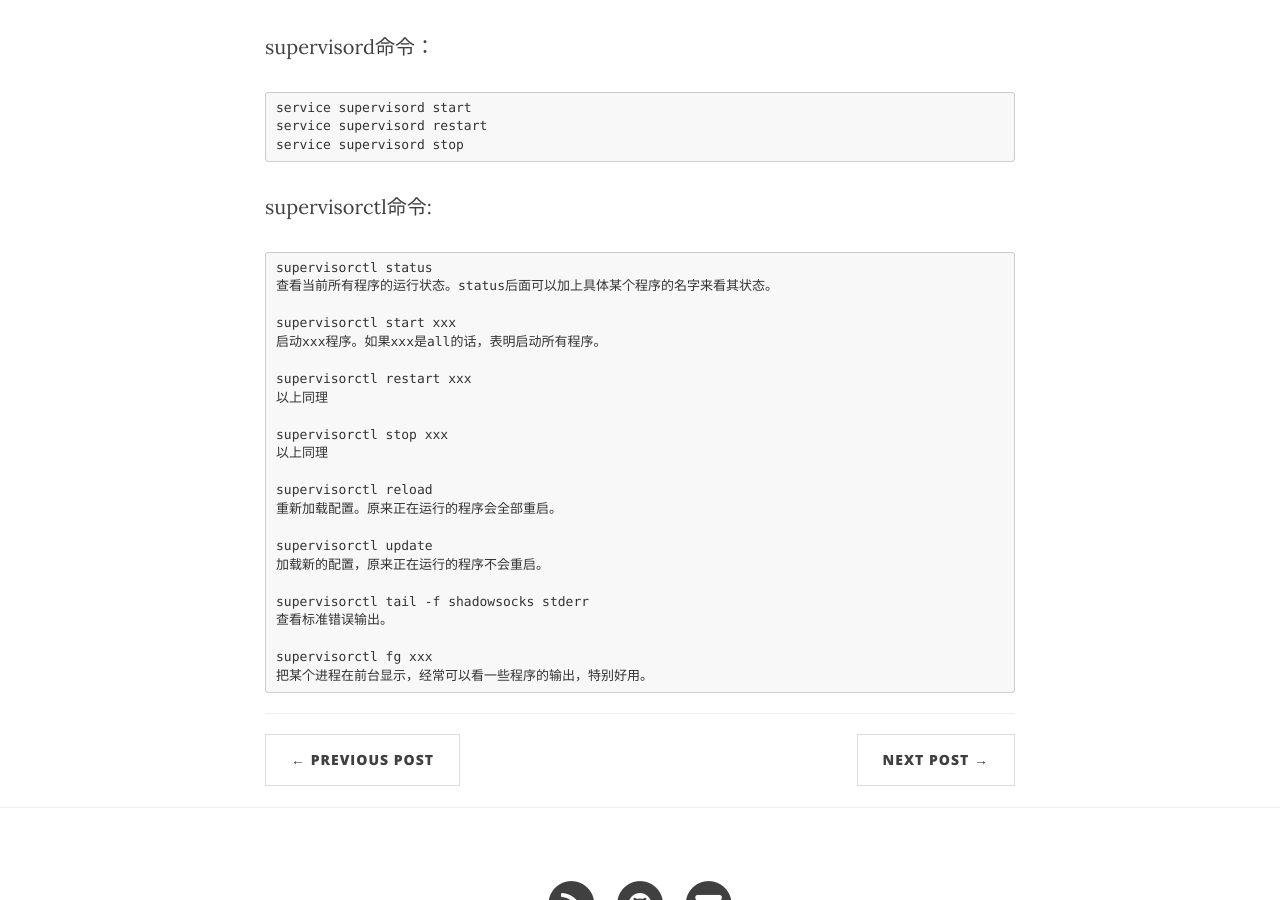
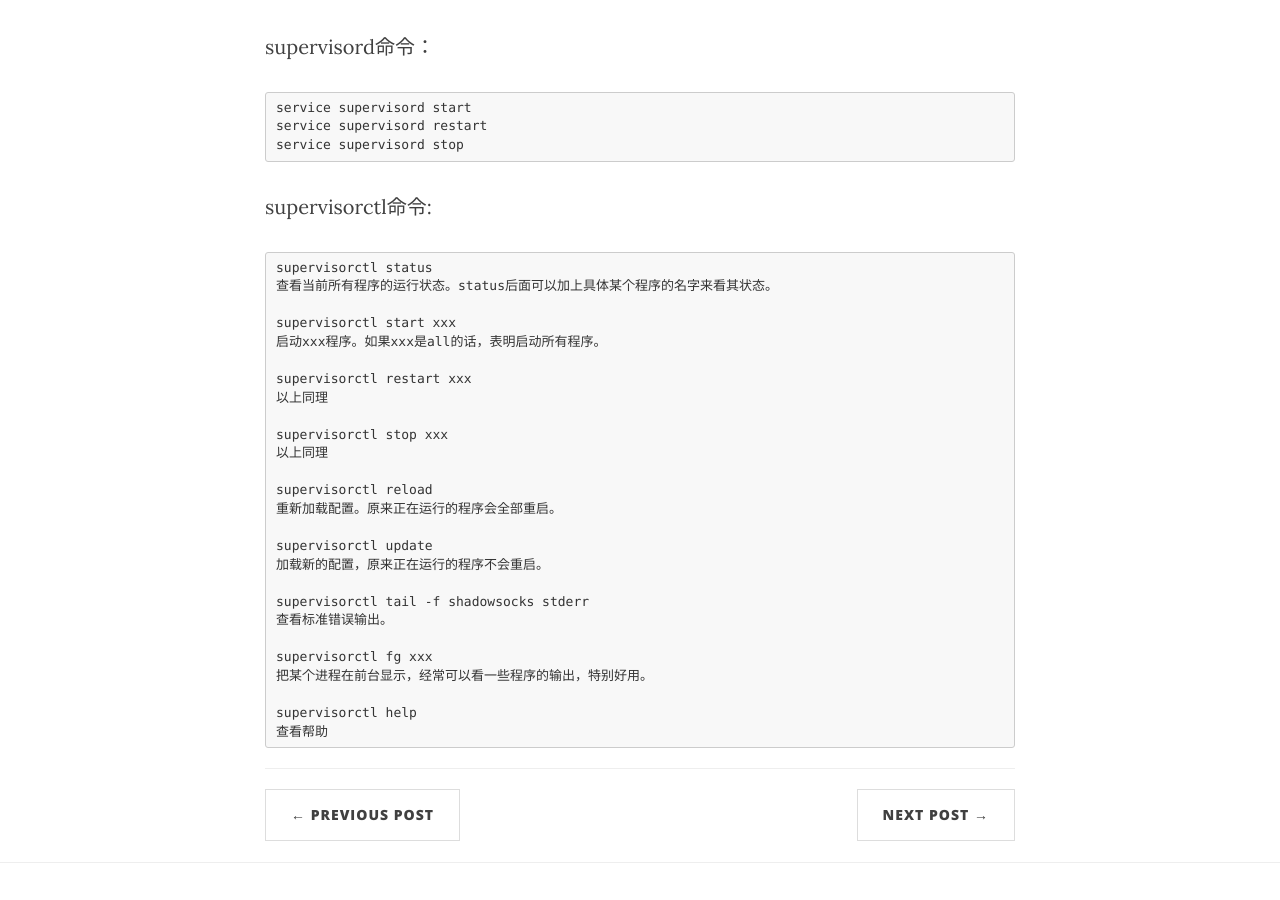
Before and after one commit to linzhiming0826/linzhiming0826.github.io, a Jekyll site: the page built from _posts/2017-06-19-supervisor.markdown, in a window 1280 px wide and 900 px high, scrolled down 4472 px. Built offline with Jekyll 4.4.1, drawn with Linux system fonts in a browser that asks for light colours; nearby versions of some CDN libraries; comment, search, counter and statistics services are not loaded.

Commit message:
修改文案

````diff
--- a/_posts/2017-06-19-supervisor.markdown
+++ b/_posts/2017-06-19-supervisor.markdown
@@ -143,4 +143,7 @@ supervisorctl tail -f shadowsocks stderr
 
 supervisorctl fg xxx
 把某个进程在前台显示，经常可以看一些程序的输出，特别好用。
+
+supervisorctl help
+查看帮助
 ```
````
